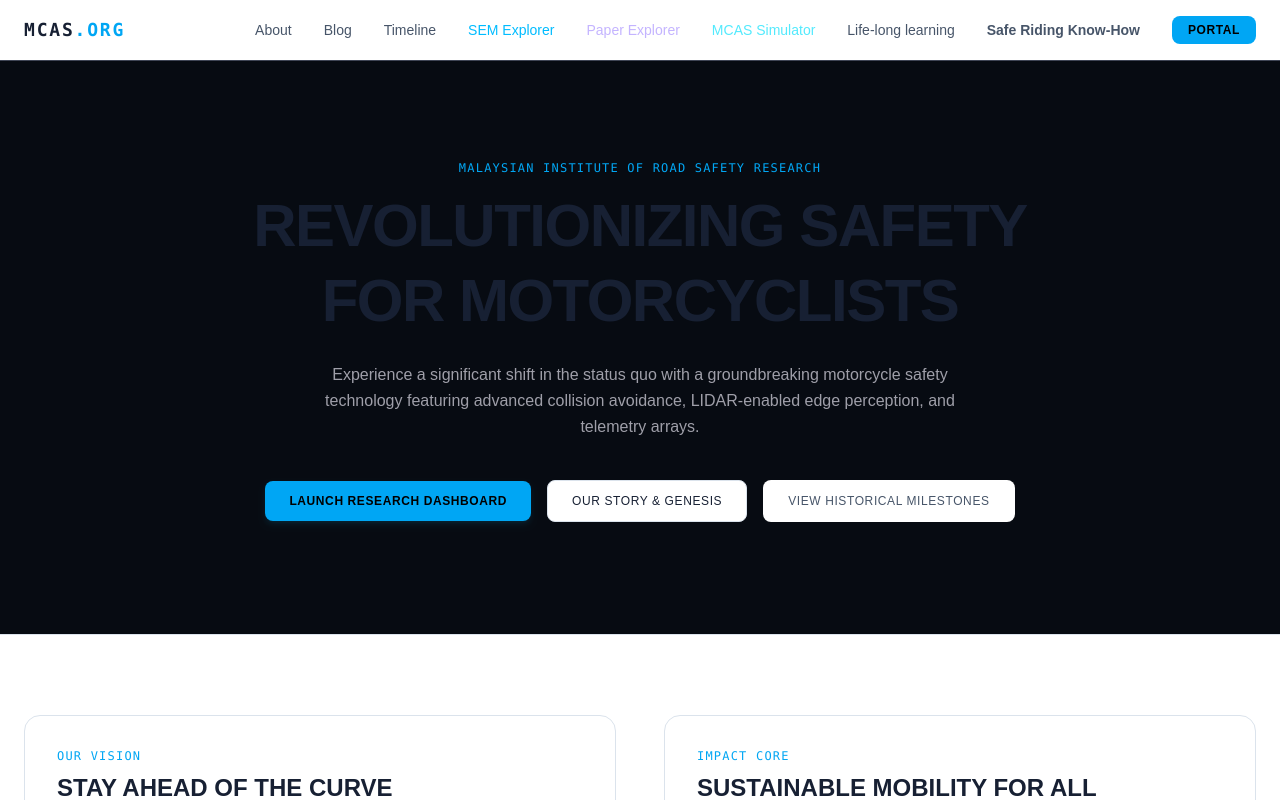
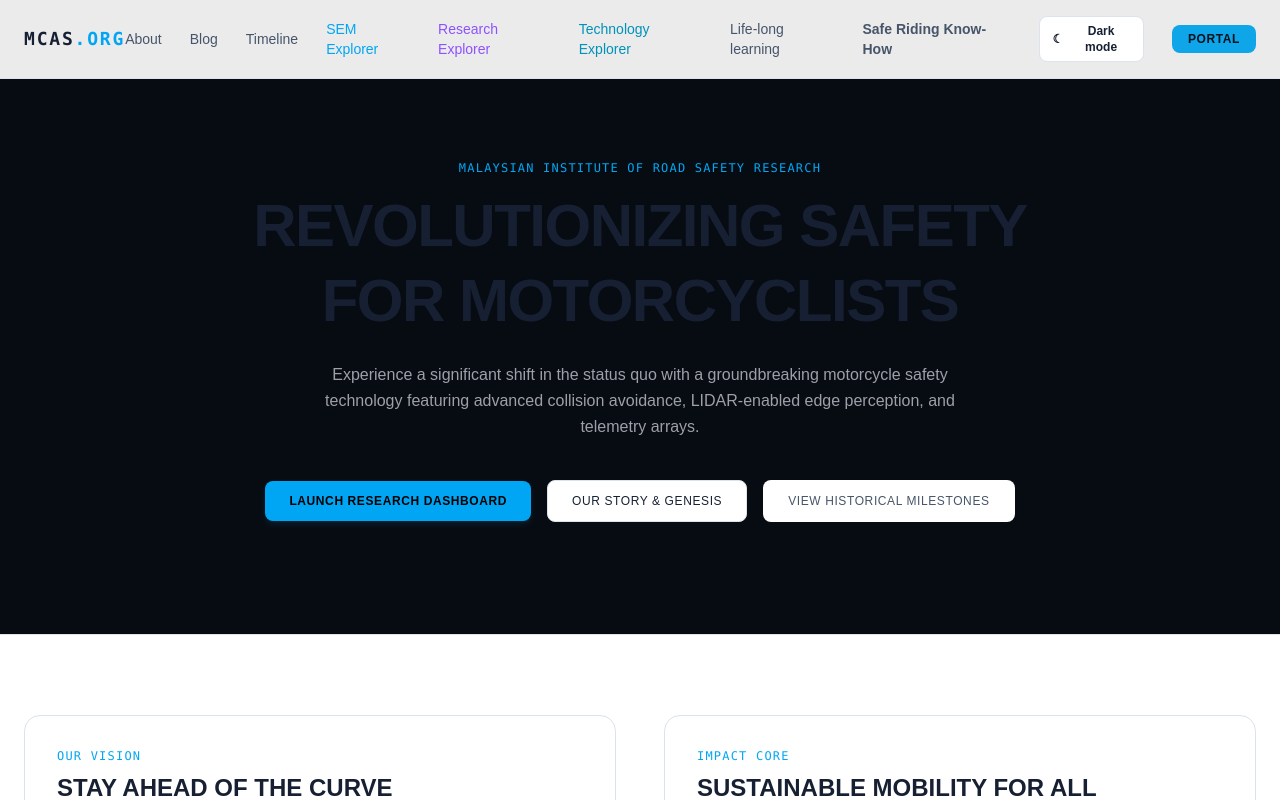
Before and after one commit to mka-mcas/mcas-tech, a Next.js app: page / in a window 1280 px wide. Shown: the top 800 px of the page. Built offline with nearby package versions, Linux system fonts and the light colour scheme; no server answers.

Commit message:
Add persistent site-wide theme toggle

```diff
--- a/src/components/Navigation.tsx
+++ b/src/components/Navigation.tsx
@@ -1,70 +1,69 @@
 "use client";
-import React, { useState } from 'react';
+import React, { useEffect, useState } from 'react';
 import Link from 'next/link';
 import { useAuth } from '@/lib/hooks/useAuth';
 
 export default function Navigation() {
   const { user, signOut } = useAuth();
   const [isMobileMenuOpen, setIsMobileMenuOpen] = useState(false);
+  const [isDark, setIsDark] = useState(false);
+
+  useEffect(() => {
+    const saved = window.localStorage.getItem('mcas-theme');
+    const dark = saved === 'dark';
+    setIsDark(dark);
+    document.documentElement.dataset.theme = dark ? 'dark' : 'light';
+  }, []);
+
+  const toggleTheme = () => {
+    const nextDark = !isDark;
+    setIsDark(nextDark);
+    document.documentElement.dataset.theme = nextDark ? 'dark' : 'light';
+    window.localStorage.setItem('mcas-theme', nextDark ? 'dark' : 'light');
+  };
+
+  const themeButton = (
+    <button
+      type="button"
+      onClick={toggleTheme}
+      aria-label={isDark ? 'Switch to light mode' : 'Switch to dark mode'}
+      aria-pressed={isDark}
+      className="theme-toggle inline-flex items-center gap-2 rounded-lg border px-3 py-1.5 text-xs font-semibold transition-colors"
+    >
+      <span aria-hidden="true">{isDark ? '☀' : '☾'}</span>
+      <span>{isDark ? 'Light mode' : 'Dark mode'}</span>
+    </button>
+  );
 
   return (
-    <nav className="bg-black/80 backdrop-blur-md border-b border-slate-900/80 fixed top-0 left-0 right-0 z-50 px-6 py-4">
+    <nav className="site-navigation fixed top-0 left-0 right-0 z-50 px-6 py-4 backdrop-blur-md">
       <div className="max-w-7xl mx-auto flex items-center justify-between">
-
-        {/* Brand Logo */}
-        <Link href="/" className="font-mono font-black tracking-widest text-white text-lg">
+        <Link href="/" className="brand-mark font-mono font-black tracking-widest text-lg">
           MCAS<span className="text-sky-500">.ORG</span>
         </Link>
 
-        {/* 💻 Desktop Links (Hidden automatically on small screens via 'hidden md:flex') */}
-        <div className="hidden md:flex items-center gap-6 md:gap-8 text-sm font-medium">
-          <Link href="/about" className="text-slate-400 hover:text-white transition-colors">
-            About
-          </Link>
-          <Link href="/blog" className="text-slate-400 hover:text-white transition-colors">
-            Blog
-          </Link>
-          <Link href="/timeline" className="text-slate-400 hover:text-white transition-colors">
-            Timeline
-          </Link>
-          <Link href="/sem" className="text-sky-400 hover:text-sky-300 transition-colors">
-            SEM Explorer
-          </Link>
-          <Link href="/paper-explorer" className="text-violet-300 hover:text-violet-200 transition-colors">
-            Paper Explorer
-          </Link>
-          <Link href="/simulator" className="text-cyan-300 hover:text-cyan-200 transition-colors">
-            MCAS Simulator
-          </Link>
-          <Link href="/reader" className="text-slate-400 hover:text-white transition-colors">
-            Life-long learning
-          </Link>
-          <Link href="/resources/safe-riding-know-how" className="text-slate-400 hover:text-emerald-400 font-bold transition-colors">
-            Safe Riding Know-How
-          </Link>
-
+        <div className="hidden md:flex items-center gap-5 lg:gap-7 text-sm font-medium">
+          <Link href="/about" className="nav-link transition-colors">About</Link>
+          <Link href="/blog" className="nav-link transition-colors">Blog</Link>
+          <Link href="/timeline" className="nav-link transition-colors">Timeline</Link>
+          <Link href="/sem" className="text-sky-500 hover:text-sky-400 transition-colors">SEM Explorer</Link>
+          <Link href="/paper-explorer" className="text-violet-500 hover:text-violet-400 transition-colors">Research Explorer</Link>
+          <Link href="/simulator" className="text-cyan-600 hover:text-cyan-500 transition-colors">Technology Explorer</Link>
+          <Link href="/reader" className="nav-link transition-colors">Life-long learning</Link>
+          <Link href="/resources/safe-riding-know-how" className="nav-link font-bold transition-colors">Safe Riding Know-How</Link>
+          {themeButton}
           {user ? (
-            <button
-              onClick={() => signOut()}
-              className="bg-slate-900 border border-slate-800 text-slate-300 px-4 py-1.5 rounded-lg hover:text-white hover:border-slate-700 transition-all text-xs font-mono"
-            >
-              LOGOUT
-            </button>
+            <button onClick={() => signOut()} className="portal-button rounded-lg px-4 py-1.5 text-xs font-mono transition-colors">LOGOUT</button>
           ) : (
-            <Link
-              href="/auth/login"
-              className="bg-sky-500 hover:bg-sky-400 text-black font-semibold px-4 py-1.5 rounded-lg transition-all text-xs uppercase tracking-wider"
-            >
-              Portal
-            </Link>
+            <Link href="/auth/login" className="portal-button rounded-lg px-4 py-1.5 text-xs font-semibold uppercase tracking-wider transition-colors">Portal</Link>
           )}
         </div>
 
-        {/* 📱 Mobile Hamburger Button (Visible only on mobile via 'md:hidden') */}
         <button
           onClick={() => setIsMobileMenuOpen(!isMobileMenuOpen)}
-          className="md:hidden text-slate-400 hover:text-white p-1 outline-none transition-colors"
-          aria-label="Toggle structural routing menu"
+          className="nav-link md:hidden p-1 outline-none transition-colors"
+          aria-label="Toggle navigation menu"
+          aria-expanded={isMobileMenuOpen}
         >
           <svg className="w-6 h-6" fill="none" stroke="currentColor" viewBox="0 0 24 24">
             {isMobileMenuOpen ? (
@@ -74,75 +73,24 @@ export default function Navigation() {
             )}
           </svg>
         </button>
-
       </div>
 
-      {/* 📱 Mobile Dropdown Drawer Menu Panel */}
       {isMobileMenuOpen && (
-        <div className="md:hidden mt-4 pt-4 border-t border-slate-900/60 flex flex-col gap-4 text-sm font-medium animate-in fade-in slide-in-from-top-4 duration-200">
-          <Link
-            href="/about"
-            onClick={() => setIsMobileMenuOpen(false)}
-            className="text-slate-400 hover:text-white transition-colors py-1"
-          >
-            About
-          </Link>
-          <Link
-            href="/blog"
-            onClick={() => setIsMobileMenuOpen(false)}
-            className="text-slate-400 hover:text-white transition-colors py-1"
-          >
-            Blog
-          </Link>
-          <Link
-            href="/timeline"
-            onClick={() => setIsMobileMenuOpen(false)}
-            className="text-slate-400 hover:text-white transition-colors py-1"
-          >
-            Timeline
-          </Link>
-          <Link
-            href="/sem"
-            onClick={() => setIsMobileMenuOpen(false)}
-            className="text-sky-400 hover:text-sky-300 transition-colors py-1"
-          >
-            SEM Explorer
-          </Link>
-          <Link href="/paper-explorer" onClick={() => setIsMobileMenuOpen(false)} className="text-violet-300 hover:text-violet-200 transition-colors py-1">Paper Explorer</Link>
-          <Link href="/simulator" onClick={() => setIsMobileMenuOpen(false)} className="text-cyan-300 hover:text-cyan-200 transition-colors py-1">MCAS Simulator</Link>
-          <Link
-            href="/reader"
-            onClick={() => setIsMobileMenuOpen(false)}
-            className="text-slate-400 hover:text-white transition-colors py-1"
-          >
-            Life-long learning
-          </Link>
-
-          {/* Highlighted Mobile Access Vector Link */}
-          <Link
-            href="/resources/safe-riding-know-how"
-            onClick={() => setIsMobileMenuOpen(false)}
-            className="text-emerald-400 font-bold py-1 border-l-2 border-emerald-500 pl-2"
-          >
-            Safe Riding Know-How
-          </Link>
-
-          <div className="border-t border-slate-900/80 pt-4 pb-2">
+        <div className="mobile-navigation md:hidden mt-4 pt-4 flex flex-col gap-4 text-sm font-medium">
+          <Link href="/about" onClick={() => setIsMobileMenuOpen(false)} className="nav-link py-1">About</Link>
+          <Link href="/blog" onClick={() => setIsMobileMenuOpen(false)} className="nav-link py-1">Blog</Link>
+          <Link href="/timeline" onClick={() => setIsMobileMenuOpen(false)} className="nav-link py-1">Timeline</Link>
+          <Link href="/sem" onClick={() => setIsMobileMenuOpen(false)} className="text-sky-500 py-1">SEM Explorer</Link>
+          <Link href="/paper-explorer" onClick={() => setIsMobileMenuOpen(false)} className="text-violet-500 py-1">Research Explorer</Link>
+          <Link href="/simulator" onClick={() => setIsMobileMenuOpen(false)} className="text-cyan-600 py-1">Technology Explorer</Link>
+          <Link href="/reader" onClick={() => setIsMobileMenuOpen(false)} className="nav-link py-1">Life-long learning</Link>
+          <Link href="/resources/safe-riding-know-how" onClick={() => setIsMobileMenuOpen(false)} className="nav-link font-bold py-1">Safe Riding Know-How</Link>
+          <div className="mobile-navigation-footer flex flex-col gap-3 pt-4">
+            {themeButton}
             {user ? (
-              <button
-                onClick={() => { signOut(); setIsMobileMenuOpen(false); }}
-                className="w-full text-center bg-slate-900 border border-slate-800 text-slate-300 py-2.5 rounded-xl hover:text-white font-mono text-xs"
-              >
-                LOGOUT
-              </button>
+              <button onClick={() => { signOut(); setIsMobileMenuOpen(false); }} className="portal-button w-full rounded-xl py-2.5 font-mono text-xs">LOGOUT</button>
             ) : (
-              <Link
-                href="/auth/login"
-                onClick={() => setIsMobileMenuOpen(false)}
-                className="block w-full text-center bg-sky-500 hover:bg-sky-400 text-black font-semibold py-2.5 rounded-xl text-xs uppercase tracking-wider"
-              >
-                Portal
-              </Link>
+              <Link href="/auth/login" onClick={() => setIsMobileMenuOpen(false)} className="portal-button block w-full rounded-xl py-2.5 text-center text-xs font-semibold uppercase tracking-wider">Portal</Link>
             )}
           </div>
         </div>
```
